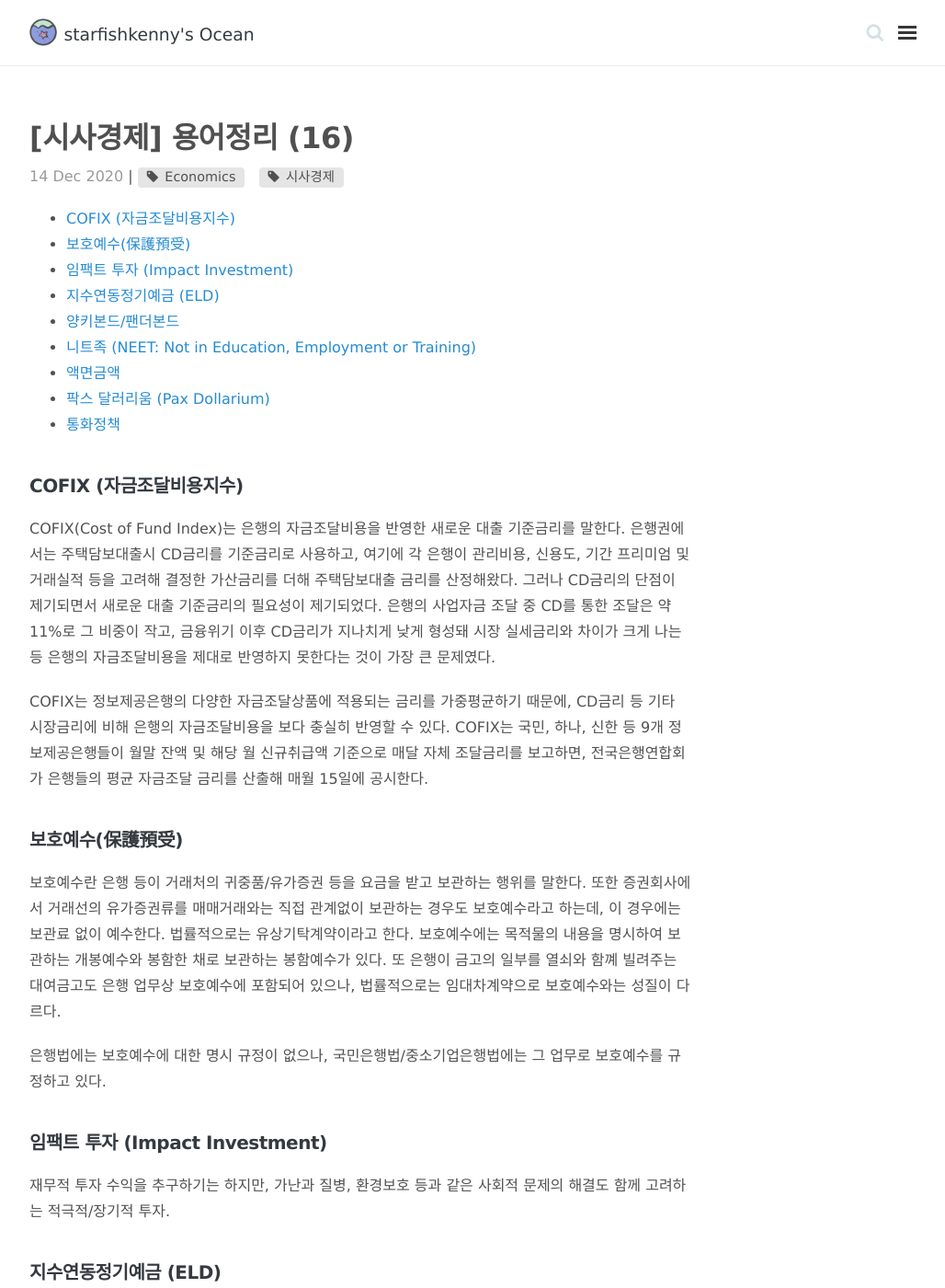
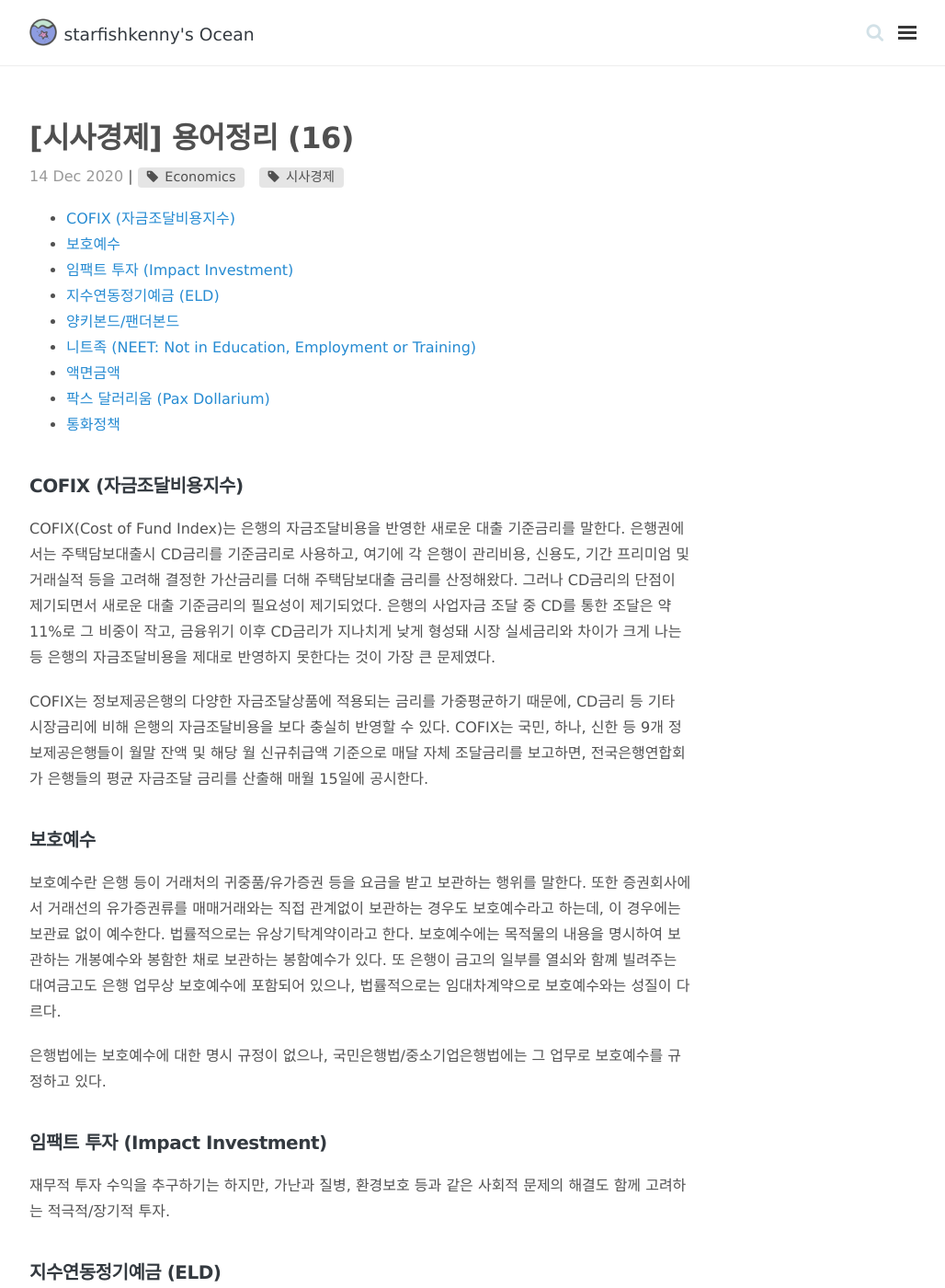
Before and after one commit to starfishkenny/starfishkenny.github.io, a Jekyll site: the page built from _posts/2020-12-14-economics(16).md, in a window 1280 px wide and 1400 px high. Shown: the whole window at 92% size, without its empty margins (248-1276 px from the left). Built offline with Jekyll 4.4.1, drawn with Linux system fonts in a browser that asks for light colours; nearby versions of some CDN libraries; comment, search, counter and statistics services are not loaded.

Commit message:
changed content of the post

```diff
--- a/_posts/2020-12-14-economics(16).md
+++ b/_posts/2020-12-14-economics(16).md
@@ -12,7 +12,7 @@ COFIX(Cost of Fund Index)는 은행의 자금조달비용을 반영한 새로운
 
 COFIX는 정보제공은행의 다양한 자금조달상품에 적용되는 금리를 가중평균하기 때문에, CD금리 등 기타 시장금리에 비해 은행의 자금조달비용을 보다 충실히 반영할 수 있다. COFIX는 국민, 하나, 신한 등 9개 정보제공은행들이 월말 잔액 및 해당 월 신규취급액 기준으로 매달 자체 조달금리를 보고하면, 전국은행연합회가 은행들의 평균 자금조달 금리를 산출해 매월 15일에 공시한다.
 
-## 보호예수(保護預受)
+## 보호예수
 
 보호예수란 은행 등이 거래처의 귀중품/유가증권 등을 요금을 받고 보관하는 행위를 말한다. 또한 증권회사에서 거래선의 유가증권류를 매매거래와는 직접 관계없이 보관하는 경우도 보호예수라고 하는데, 이 경우에는 보관료 없이 예수한다. 법률적으로는 유상기탁계약이라고 한다. 보호예수에는 목적물의 내용을 명시하여 보관하는 개봉예수와 봉함한 채로 보관하는 봉함예수가 있다. 또 은행이 금고의 일부를 열쇠와 함꼐 빌려주는 대여금고도 은행 업무상 보호예수에 포함되어 있으나, 법률적으로는 임대차계약으로 보호예수와는 성질이 다르다.
 
```
